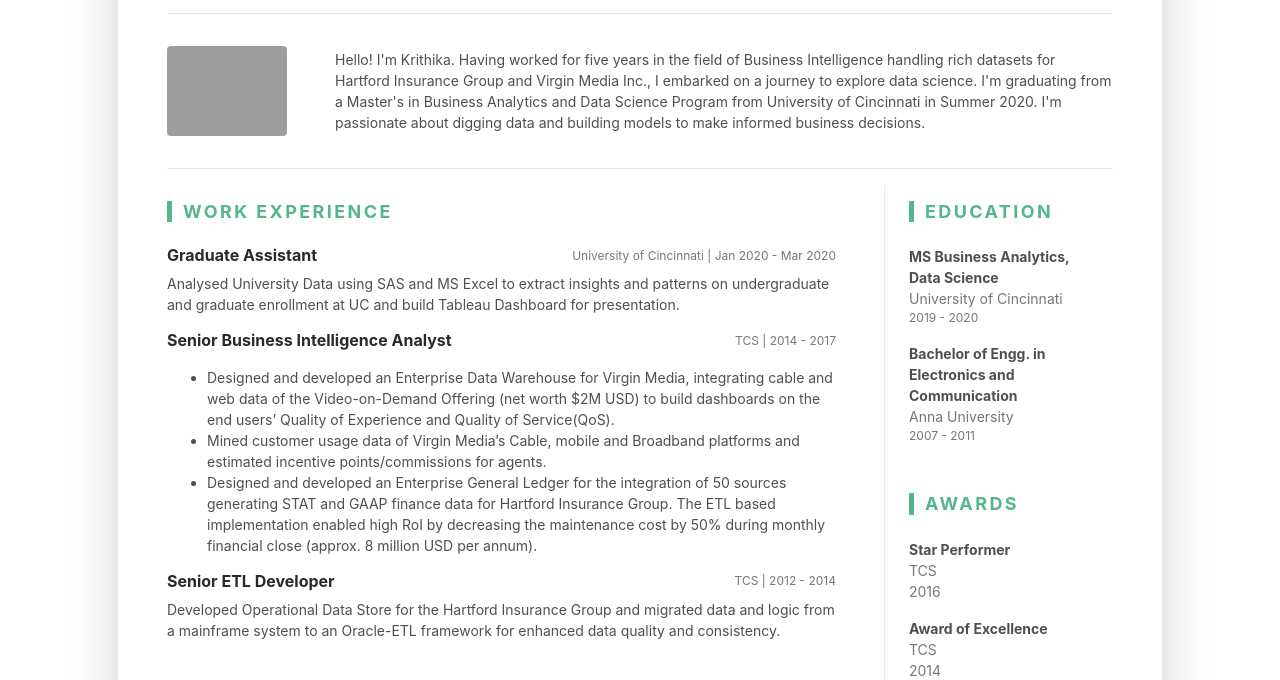
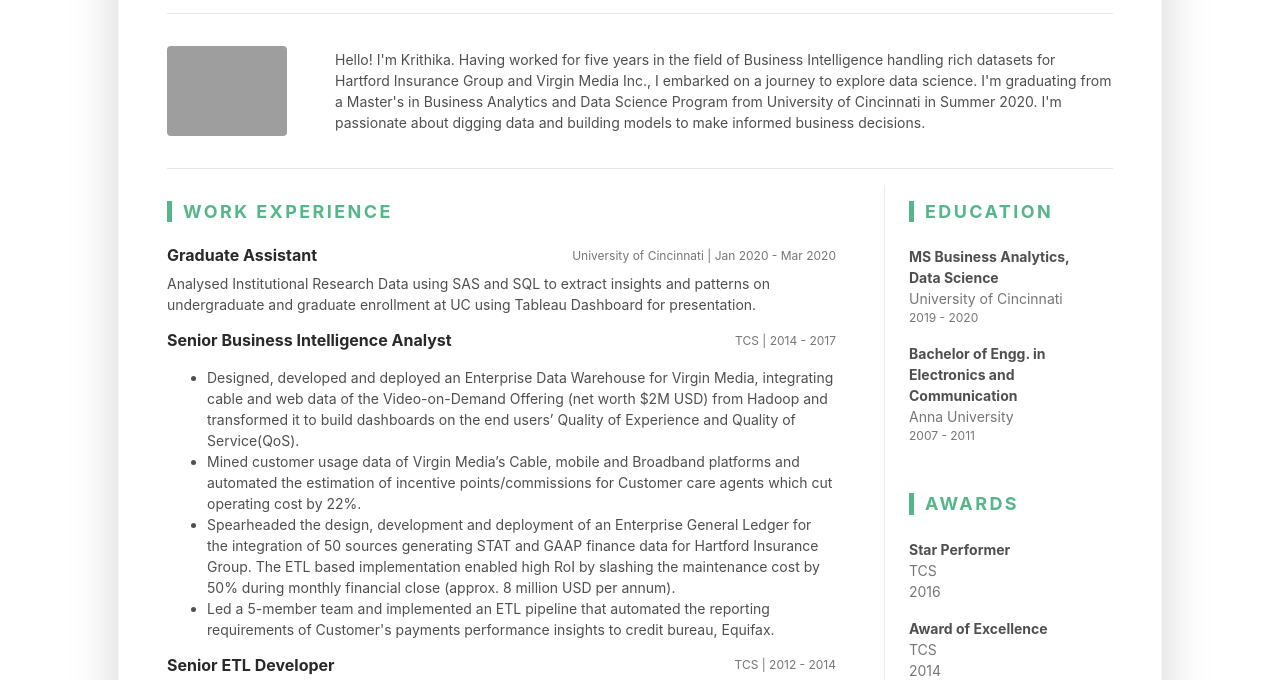
Before and after one commit to KrithikaJayaraman/KrithikaJayaraman.github.io, a plain HTML site: page index.html in a window 1280 px wide. Shown: the part 272-952 px from the top of the page. Drawn offline with Linux system fonts and the light colour scheme; grey boxes are pictures that could not be loaded.

Commit message:
Updated roles and responsibilities

```diff
--- a/index.html
+++ b/index.html
@@ -144,7 +144,7 @@
                                         <div class="item-meta col-12 col-md-6 col-lg-6 text-muted text-left text-md-right">University of Cincinnati | Jan 2020 - Mar 2020</div>
                                     </div>
                                     <div class="item-content">
-                                        <p>Analysed University Data using SAS and MS Excel to extract insights and patterns on undergraduate and graduate enrollment at UC and build Tableau Dashboard for presentation.</p>
+                                        <p>Analysed Institutional Research Data using SAS and SQL to extract insights and patterns on undergraduate and graduate enrollment at UC using Tableau Dashboard for presentation.</p>
                                         <ul class="resume-list">
 
                                         </ul>
@@ -160,12 +160,13 @@
                                         <p></p>
                                         <ul class="resume-list">
 
-                                            <li>Designed and developed an Enterprise Data Warehouse for Virgin Media, integrating cable and web data of the Video-on-Demand Offering (net worth $2M USD) to build dashboards on the end users&rsquo; Quality of Experience and Quality of Service(QoS).</li>
+                                            <li>Designed, developed and deployed an Enterprise Data Warehouse for Virgin Media, integrating cable and web data of the Video-on-Demand Offering (net worth $2M USD) from Hadoop and transformed it to build dashboards on the end users&rsquo; Quality of Experience and Quality of Service(QoS).</li>
 
-                                            <li>Mined customer usage data of  Virgin Media’s Cable, mobile and Broadband platforms  and estimated incentive points/commissions for agents.</li>
+                                            <li> Mined customer usage data of  Virgin Media’s Cable, mobile and Broadband platforms  and automated the estimation of incentive points/commissions for Customer care agents which cut operating cost by 22%.</li>
 
-                                            <li>Designed and developed an Enterprise General Ledger for the integration of 50 sources generating STAT and GAAP finance data for Hartford Insurance Group. The ETL based implementation enabled high RoI by decreasing the maintenance cost by 50% during monthly financial close (approx. 8 million USD per annum).</li>
+                                            <li> Spearheaded the design, development and deployment of an Enterprise General Ledger for the integration of 50 sources generating STAT and GAAP finance data for Hartford Insurance Group. The ETL based implementation enabled high RoI by slashing the maintenance cost by 50% during monthly financial close (approx. 8 million USD per annum).</li>
 
+					    <li> Led a 5-member team and implemented an ETL pipeline that automated the reporting requirements of Customer's payments performance insights to credit bureau, Equifax.</li>
                                         </ul>
                                     </div>
                                 </div>
```
